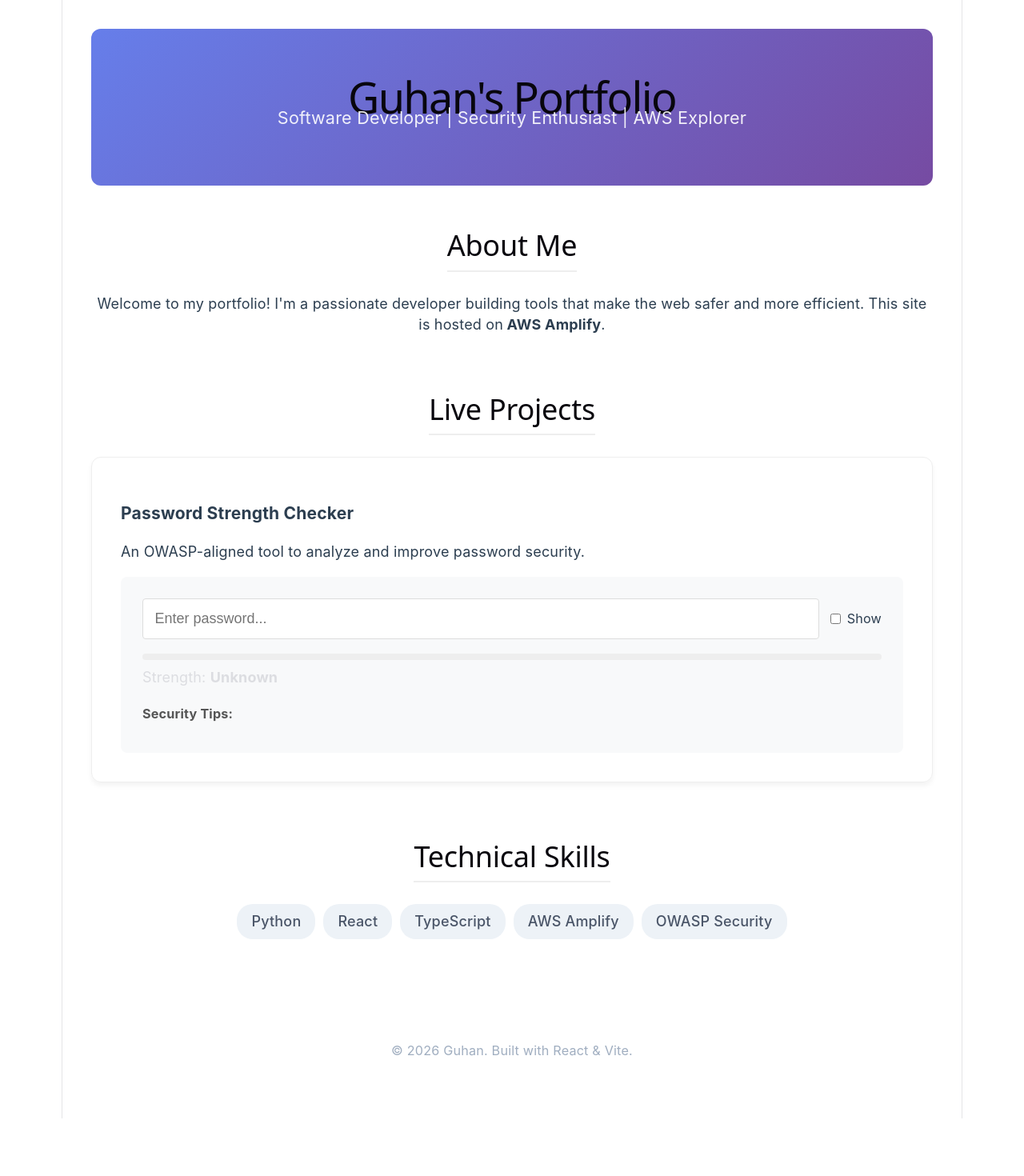
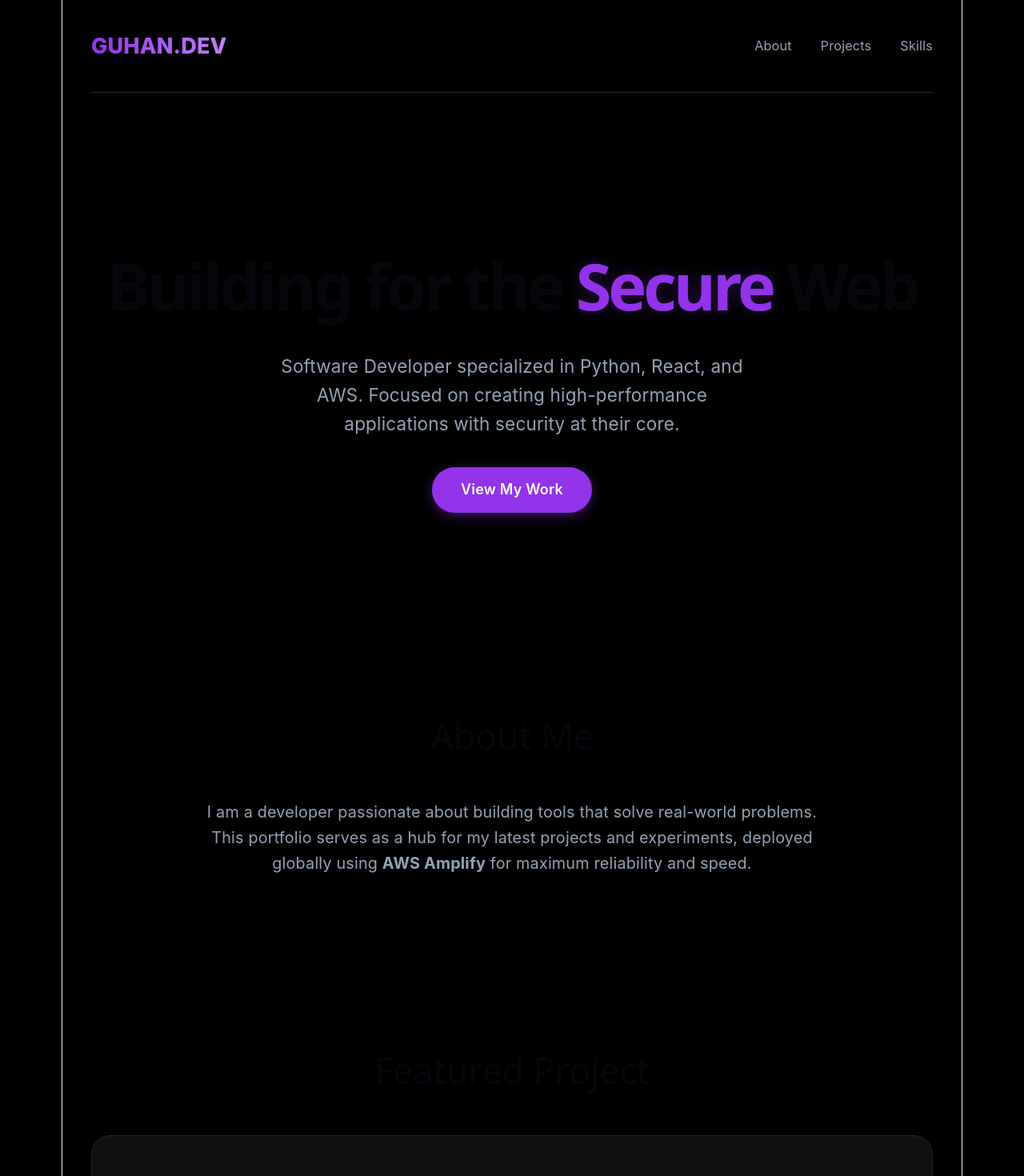
Before and after one commit to Guhan-VS/Portfolio, a React app: page / in a window 1280 px wide. Shown: the top 1470 px of the page at 80% size. Before the commit the page ends 1398 px from the top, so only its background shows below. Built offline with nearby package versions, Linux system fonts and the light colour scheme; the HTML template or start-up script is replaced by a standard one.

Commit message:
Redesign: Midnight Purple theme and improved layout

```diff
--- a/src/App.css
+++ b/src/App.css
@@ -1,91 +1,181 @@
+:root {
+  --bg-color: #000000;
+  --surface-color: #111111;
+  --primary-purple: #9333ea;
+  --accent-purple: #c084fc;
+  --text-primary: #ffffff;
+  --text-secondary: #94a3b8;
+  --border-color: #27272a;
+}
+
+* {
+  box-sizing: border-box;
+  margin: 0;
+  padding: 0;
+}
+
+body {
+  background-color: var(--bg-color);
+  color: var(--text-primary);
+  font-family: 'Inter', -apple-system, BlinkMacSystemFont, 'Segoe UI', Roboto, sans-serif;
+  line-height: 1.6;
+}
+
 #root {
-  max-width: 1280px;
+  max-width: 1200px;
   margin: 0 auto;
-  padding: 2rem;
+  padding: 0 2rem;
+}
+
+/* Navigation */
+.navbar {
+  display: flex;
+  justify-content: space-between;
+  align-items: center;
+  padding: 2rem 0;
+  border-bottom: 1px solid var(--border-color);
+}
+
+.logo {
+  font-size: 1.5rem;
+  font-weight: 800;
+  background: linear-gradient(to right, var(--primary-purple), var(--accent-purple));
+  -webkit-background-clip: text;
+  -webkit-text-fill-color: transparent;
+}
+
+.nav-links {
+  display: flex;
+  gap: 2rem;
+}
+
+.nav-links a {
+  color: var(--text-secondary);
+  text-decoration: none;
+  font-size: 0.9rem;
+  transition: color 0.3s;
+}
+
+.nav-links a:hover {
+  color: var(--primary-purple);
+}
+
+/* Hero Section */
+.hero {
+  padding: 8rem 0;
   text-align: center;
 }
 
-.portfolio {
-  font-family: 'Inter', system-ui, Avenir, Helvetica, Arial, sans-serif;
-  color: #2c3e50;
+.hero h1 {
+  font-size: 4.5rem;
+  font-weight: 900;
+  margin-bottom: 1rem;
+  letter-spacing: -0.05em;
 }
 
-.hero {
-  padding: 4rem 0;
-  background: linear-gradient(135deg, #667eea 0%, #764ba2 100%);
-  color: white;
-  border-radius: 12px;
-  margin-bottom: 3rem;
-}
-
-.hero h1 {
-  font-size: 3rem;
-  margin: 0;
+.hero .purple-text {
+  color: var(--primary-purple);
+  text-shadow: 0 0 20px rgba(147, 51, 234, 0.3);
 }
 
 .hero p {
-  font-size: 1.2rem;
-  opacity: 0.9;
+  font-size: 1.25rem;
+  color: var(--text-secondary);
+  max-width: 600px;
+  margin: 0 auto 2rem;
 }
 
-main {
-  display: flex;
-  flex-direction: column;
-  gap: 4rem;
+.cta-button {
+  background: var(--primary-purple);
+  color: white;
+  padding: 0.8rem 2rem;
+  border-radius: 9999px;
+  font-weight: 600;
+  text-decoration: none;
+  display: inline-block;
+  transition: transform 0.2s, box-shadow 0.2s;
+  box-shadow: 0 4px 15px rgba(147, 51, 234, 0.4);
+}
+
+.cta-button:hover {
+  transform: translateY(-2px);
+  box-shadow: 0 6px 20px rgba(147, 51, 234, 0.6);
+}
+
+/* Sections */
+section {
+  padding: 6rem 0;
 }
 
 section h2 {
-  font-size: 2rem;
-  margin-bottom: 1.5rem;
-  border-bottom: 2px solid #eee;
-  padding-bottom: 0.5rem;
-  display: inline-block;
+  font-size: 2.5rem;
+  margin-bottom: 3rem;
+  text-align: center;
 }
 
+/* Projects */
 .project-grid {
   display: grid;
-  grid-template-columns: repeat(auto-fit, minmax(350px, 1fr));
-  gap: 2rem;
-  text-align: left;
+  grid-template-columns: repeat(auto-fit, minmax(400px, 1fr));
+  gap: 3rem;
 }
 
 .project-card {
-  border: 1px solid #eee;
-  padding: 2rem;
-  border-radius: 12px;
-  box-shadow: 0 4px 6px rgba(0,0,0,0.05);
-  transition: transform 0.2s;
+  background: var(--surface-color);
+  border: 1px solid var(--border-color);
+  border-radius: 24px;
+  padding: 3rem;
+  transition: border-color 0.3s, box-shadow 0.3s;
 }
 
 .project-card:hover {
-  transform: translateY(-5px);
+  border-color: var(--primary-purple);
+  box-shadow: 0 0 30px rgba(147, 51, 234, 0.1);
 }
 
+.project-card h3 {
+  font-size: 1.75rem;
+  margin-bottom: 1rem;
+}
+
+.project-card p {
+  color: var(--text-secondary);
+  margin-bottom: 2rem;
+}
+
+/* Skills */
 .skill-tags {
   display: flex;
   flex-wrap: wrap;
   justify-content: center;
-  gap: 10px;
+  gap: 1rem;
 }
 
 .skill-tags span {
-  background: #edf2f7;
-  padding: 0.5rem 1rem;
-  border-radius: 20px;
+  background: #18181b;
+  border: 1px solid var(--border-color);
+  padding: 0.6rem 1.5rem;
+  border-radius: 12px;
+  color: var(--text-secondary);
   font-weight: 500;
-  color: #4a5568;
 }
 
+.skill-tags span:hover {
+  border-color: var(--primary-purple);
+  color: var(--text-primary);
+}
+
+/* Footer */
 footer {
-  margin-top: 5rem;
-  padding: 2rem;
-  color: #a0aec0;
-  font-size: 0.9rem;
+  padding: 4rem 0;
+  text-align: center;
+  border-top: 1px solid var(--border-color);
+  color: var(--text-secondary);
 }
 
 @media (max-width: 768px) {
   .hero h1 {
-    font-size: 2rem;
+    font-size: 3rem;
   }
   .project-grid {
     grid-template-columns: 1fr;
--- a/src/App.tsx
+++ b/src/App.tsx
@@ -4,46 +4,65 @@ import PasswordChecker from './apps/PasswordChecker/PasswordChecker'
 function App() {
   return (
     <div className="portfolio">
+      <nav className="navbar">
+        <div className="logo">GUHAN.DEV</div>
+        <div className="nav-links">
+          <a href="#about">About</a>
+          <a href="#projects">Projects</a>
+          <a href="#skills">Skills</a>
+        </div>
+      </nav>
+
       <header className="hero">
-        <h1>Guhan's Portfolio</h1>
-        <p>Software Developer | Security Enthusiast | AWS Explorer</p>
+        <h1>Building for the <span className="purple-text">Secure</span> Web</h1>
+        <p>
+          Software Developer specialized in Python, React, and AWS.
+          Focused on creating high-performance applications with security at their core.
+        </p>
+        <a href="#projects" className="cta-button">View My Work</a>
       </header>
 
       <main>
-        <section className="about">
+        <section id="about" className="about">
           <h2>About Me</h2>
-          <p>
-            Welcome to my portfolio! I'm a passionate developer building tools
-            that make the web safer and more efficient. This site is hosted on
-            <strong> AWS Amplify</strong>.
+          <p style={{ textAlign: 'center', maxWidth: '800px', margin: '0 auto', color: 'var(--text-secondary)', fontSize: '1.1rem' }}>
+            I am a developer passionate about building tools that solve real-world problems.
+            This portfolio serves as a hub for my latest projects and experiments,
+            deployed globally using <strong>AWS Amplify</strong> for maximum reliability and speed.
           </p>
         </section>
 
-        <section className="projects">
-          <h2>Live Projects</h2>
+        <section id="projects" className="projects">
+          <h2>Featured Project</h2>
           <div className="project-grid">
             <div className="project-card">
               <h3>Password Strength Checker</h3>
-              <p>An OWASP-aligned tool to analyze and improve password security.</p>
+              <p>
+                An interactive tool built to help users understand password security.
+                Implements OWASP guidelines with real-time feedback and tips.
+              </p>
               <PasswordChecker />
             </div>
           </div>
         </section>
 
-        <section className="skills">
+        <section id="skills" className="skills">
           <h2>Technical Skills</h2>
           <div className="skill-tags">
             <span>Python</span>
             <span>React</span>
             <span>TypeScript</span>
             <span>AWS Amplify</span>
+            <span>Node.js</span>
             <span>OWASP Security</span>
+            <span>Git</span>
+            <span>Vite</span>
           </div>
         </section>
       </main>
 
       <footer>
-        <p>&copy; {new Date().getFullYear()} Guhan. Built with React & Vite.</p>
+        <p>&copy; {new Date().getFullYear()} Guhan. Handcrafted with Passion.</p>
       </footer>
     </div>
   )
--- a/src/apps/PasswordChecker/PasswordChecker.css
+++ b/src/apps/PasswordChecker/PasswordChecker.css
@@ -1,56 +1,68 @@
 .password-checker {
-  background: #f8f9fa;
-  padding: 1.5rem;
-  border-radius: 8px;
+  background: #000000;
+  padding: 2rem;
+  border-radius: 16px;
+  border: 1px solid #27272a;
   margin-top: 1rem;
   text-align: left;
 }
 
 .input-group {
   display: flex;
-  align-items: center;
-  gap: 10px;
-  margin-bottom: 1rem;
+  flex-direction: column;
+  gap: 12px;
+  margin-bottom: 1.5rem;
 }
 
 .password-input {
-  flex: 1;
-  padding: 0.8rem;
-  border: 1px solid #ddd;
-  border-radius: 4px;
+  width: 100%;
+  padding: 1rem;
+  background: #111111;
+  border: 1px solid #27272a;
+  border-radius: 8px;
+  color: white;
   font-size: 1rem;
+  transition: border-color 0.3s;
+}
+
+.password-input:focus {
+  outline: none;
+  border-color: #9333ea;
 }
 
 .show-pass {
-  font-size: 0.9rem;
+  font-size: 0.85rem;
+  color: #94a3b8;
   display: flex;
   align-items: center;
-  gap: 5px;
+  gap: 8px;
   cursor: pointer;
 }
 
 .strength-meter {
-  height: 8px;
-  background: #eee;
-  border-radius: 4px;
+  height: 6px;
+  background: #18181b;
+  border-radius: 3px;
   overflow: hidden;
-  margin-bottom: 0.5rem;
+  margin-bottom: 0.75rem;
 }
 
 .strength-bar {
   height: 100%;
-  transition: width 0.3s ease, background-color 0.3s ease;
+  transition: width 0.4s cubic-bezier(0.4, 0, 0.2, 1), background-color 0.4s ease;
 }
 
 .strength-label {
-  margin: 0 0 1rem 0;
-  font-size: 1rem;
+  margin: 0 0 1.5rem 0;
+  font-size: 0.95rem;
 }
 
 .feedback-section h4 {
-  margin: 0 0 0.5rem 0;
-  font-size: 0.9rem;
-  color: #555;
+  margin: 0 0 0.75rem 0;
+  font-size: 0.85rem;
+  color: #94a3b8;
+  text-transform: uppercase;
+  letter-spacing: 0.05em;
 }
 
 .feedback-section ul {
@@ -60,7 +72,15 @@
 }
 
 .feedback-section li {
-  font-size: 0.85rem;
-  color: #666;
-  margin-bottom: 4px;
+  font-size: 0.9rem;
+  color: #ffffff;
+  margin-bottom: 8px;
+  display: flex;
+  align-items: center;
+  gap: 8px;
 }
+
+.feedback-section li::before {
+  content: "•";
+  color: #9333ea;
+}
```
Also changed, not shown: 1 other file (tests, documents, lock files or other folders).
